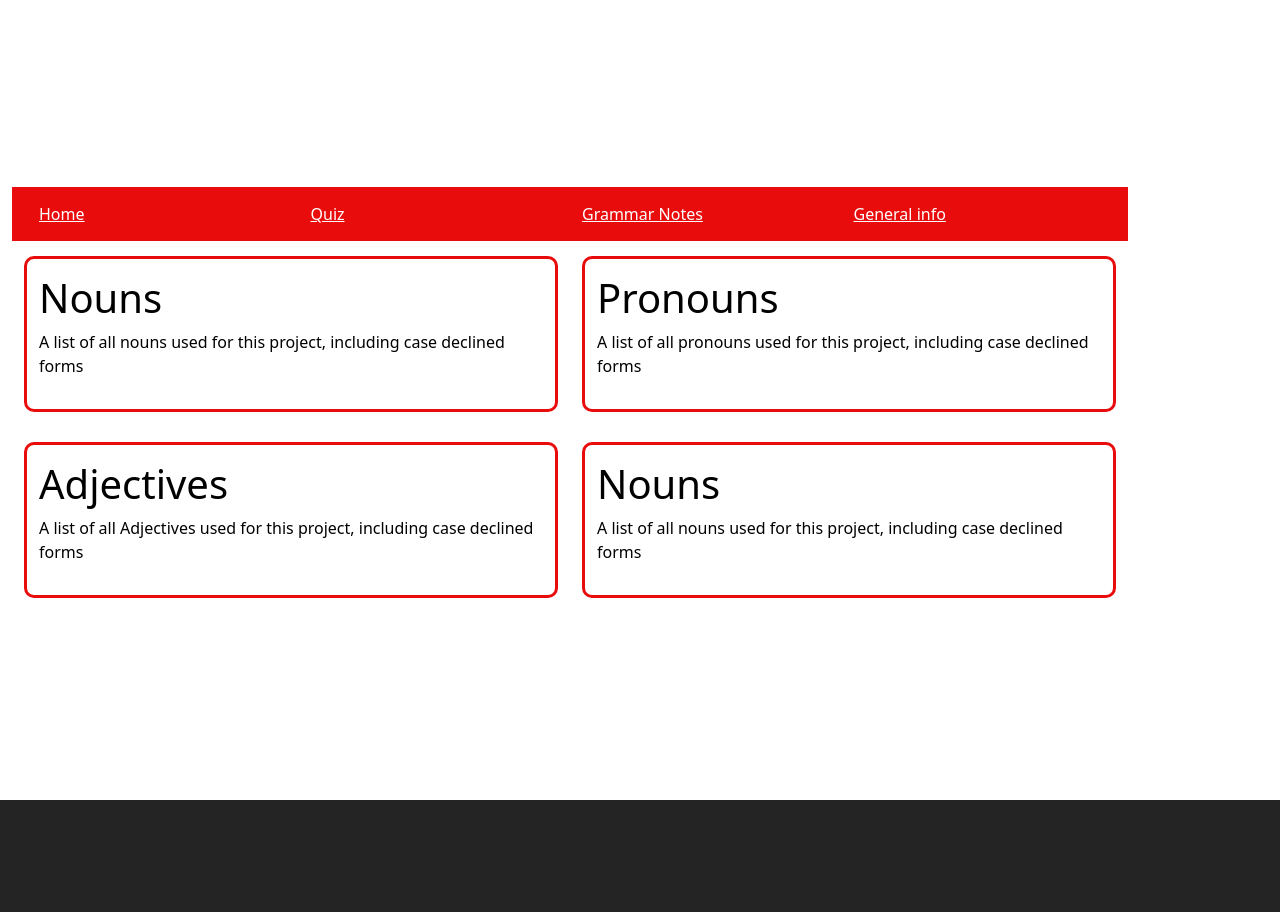
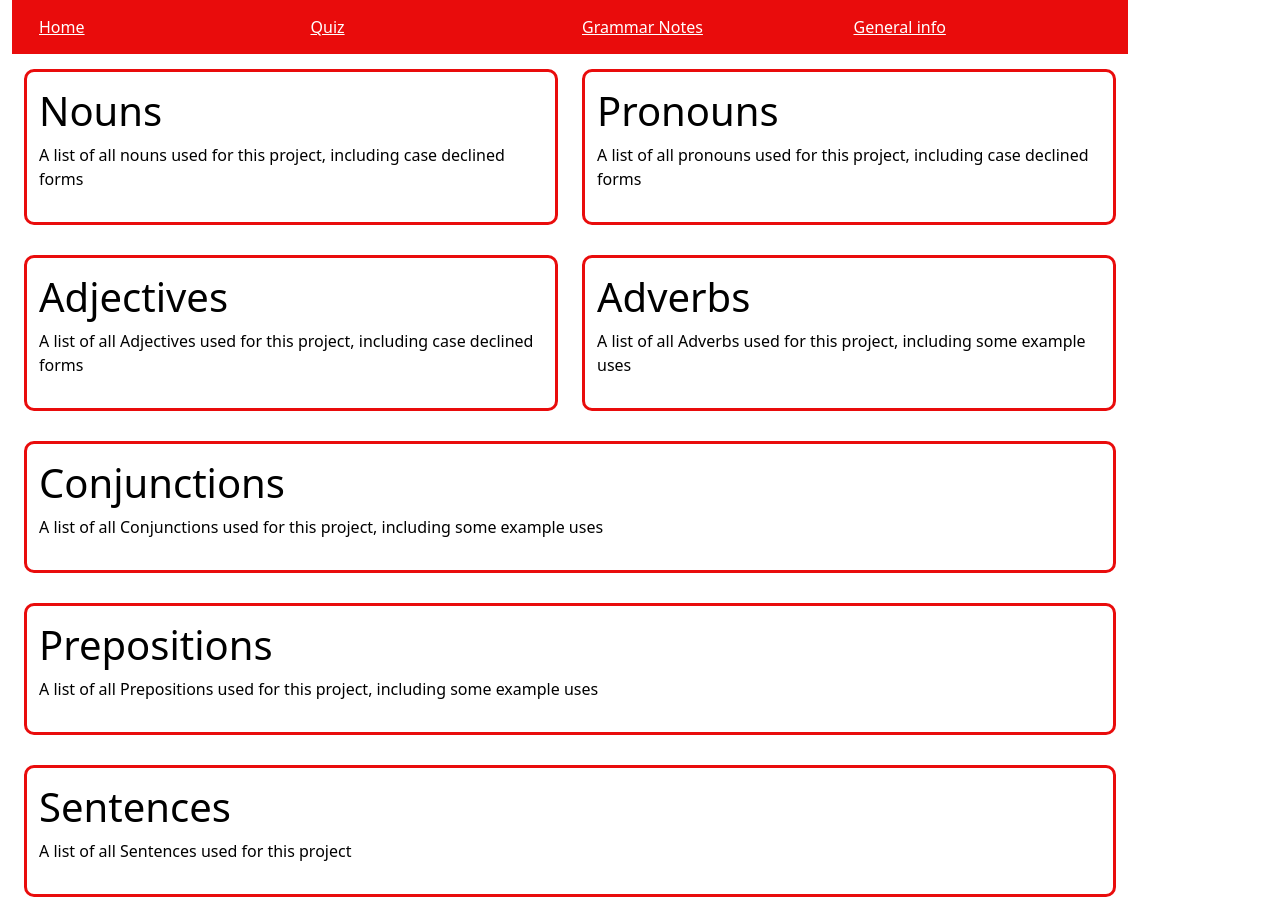
Before and after one commit to ShaunRainey/PracticePoPolsku, a React (Vite) app in the folder PracticePoPolsku/: page / in a window 1280 px wide. Before the commit the page ends 800 px from the top, so only its background shows below. Built offline with nearby package versions, Linux system fonts and the light colour scheme.

Commit message:
Create some boxes

```diff
--- a/PracticePoPolsku/src/App.jsx
+++ b/PracticePoPolsku/src/App.jsx
@@ -11,6 +11,10 @@ import PronounList from './components/PronounList';
 import IndividualPronoun from './components/IndividualPronoun';
 import AdjectiveList from './components/AdjectiveList';
 import IndividualAdjective from './components/IndividualAdjective';
+import AdverbList from './components/AdverbList';
+import ConjunctionList from './components/ConjunctionList';
+import PrepositionList from './components/PrepositionList';
+import SentenceList from './components/SentenceList';
 
 function App() {
 
@@ -28,7 +32,18 @@ function App() {
         <Route path='/Pronouns' element={<PronounList />}></Route>
         <Route path='/Pronouns/:pronoun_id' element={<IndividualPronoun />}></Route>
         <Route path='/Adjectives' element={<AdjectiveList />}></Route>
-        <Route path='/Adjectives/:adjective_id' element={<IndividualAdjective/>}></Route>
+        <Route path='/Adjectives/:adjective_id' element={<IndividualAdjective />}></Route>
+
+        <Route path='/Adverbs' element={<AdverbList/>}></Route>
+        {/* <Route path='/Adverbs/:adverb_id' element={}></Route> */}
+        <Route path='/Conjunctions' element={<ConjunctionList/>}></Route>
+        {/* <Route path='/Conjunctions/:conjunction_id' element={}></Route> */}
+        <Route path='/Prepositions' element={<PrepositionList/>}></Route>
+        {/* <Route path='/Prepositions/:preposition_id' element={}></Route> */}
+        <Route path='/Sentences' element={<SentenceList/>}></Route>
+        {/* <Route path='/Sentences/:sentence_id' element={}></Route> */}
+
+
         <Route path='/Quiz' element={<HomePage />}></Route>
         <Route path='/Grammar-Notes' element={<HomePage />}></Route>
         <Route path='/About' element={<HomePage />}></Route>
--- /dev/null
+++ b/PracticePoPolsku/src/components/AdverbBox.jsx
@@ -0,0 +1,24 @@
+import { Container, Row, Col } from "react-bootstrap";
+import { useNavigate } from 'react-router-dom'
+
+function AdverbBox() {
+
+    const navigate = useNavigate();
+
+    const handleClick = () => {
+        navigate('/Adverbs')
+    }
+
+    return (
+        <Container className="nounBox" onClick={handleClick}>
+            <Row>
+                <Col>
+                    <h1>Adverbs</h1>
+                    <p> A list of all Adverbs used for this project, including some example uses </p>
+                </Col>
+            </Row>
+        </Container>
+    )
+ }
+
+export default AdverbBox;
--- /dev/null
+++ b/PracticePoPolsku/src/components/AdverbList.jsx
@@ -0,0 +1,23 @@
+import { Card, Row, Col, Container } from 'react-bootstrap';
+import adverbFunctions from '../utilities/adverbs';
+import { useEffect, useState } from 'react';
+import { Link } from 'react-router';
+import Table from 'react-bootstrap/Table';
+
+function AdverbList() {
+    return (
+        <Table striped bordered hover>
+            <thead>
+                <tr>
+                    <th>Base Adverb</th>
+                    <th>Meaning</th>
+                </tr>
+            </thead>
+            <tbody>
+
+            </tbody>
+        </Table>
+    )
+}
+
+export default AdverbList;
--- /dev/null
+++ b/PracticePoPolsku/src/components/ConjunctionBox.jsx
@@ -0,0 +1,24 @@
+import { Container, Row, Col } from "react-bootstrap";
+import { useNavigate } from 'react-router-dom'
+
+function ConjunctionBox() {
+
+    const navigate = useNavigate();
+
+    const handleClick = () => {
+        navigate('/Conjunctions')
+    }
+
+    return (
+        <Container className="nounBox" onClick={handleClick}>
+            <Row>
+                <Col>
+                    <h1>Conjunctions</h1>
+                    <p> A list of all Conjunctions used for this project, including some example uses </p>
+                </Col>
+            </Row>
+        </Container>
+    )
+ }
+
+export default ConjunctionBox;
--- /dev/null
+++ b/PracticePoPolsku/src/components/ConjunctionList.jsx
@@ -0,0 +1,23 @@
+import { Card, Row, Col, Container } from 'react-bootstrap';
+import ConjunctionFunctions from '../utilities/Conjunctions';
+import { useEffect, useState } from 'react';
+import { Link } from 'react-router';
+import Table from 'react-bootstrap/Table';
+
+function ConjunctionList() {
+    return (
+        <Table striped bordered hover>
+            <thead>
+                <tr>
+                    <th>Base Conjunction</th>
+                    <th>Meaning</th>
+                </tr>
+            </thead>
+            <tbody>
+
+            </tbody>
+        </Table>
+    )
+}
+
+export default ConjunctionList;
--- a/PracticePoPolsku/src/components/HomePage.jsx
+++ b/PracticePoPolsku/src/components/HomePage.jsx
@@ -1,7 +1,11 @@
 import { Container, Row, Col } from "react-bootstrap";
 import NounBox from "./NounBox";
 import PronounBox from "./PronounBox";
-import AdjectiveBox from "./AdjectiveBox"
+import AdjectiveBox from "./AdjectiveBox";
+import AdverbBox from "./AdverbBox";
+import ConjunctionBox from "./ConjunctionBox";
+import PrepositionBox from "./PrepositionBox";
+import SentenceBox from "./SentenceBox";
 
 function HomePage() {
     return (
@@ -19,7 +23,22 @@ function HomePage() {
                     < AdjectiveBox/>
                 </Col>
                 <Col>
-                    < NounBox/>
+                    < AdverbBox/>
+                </Col>
+            </Row>
+            <Row>
+                <Col>
+                    <ConjunctionBox />
+                </Col>
+            </Row>
+            <Row>
+                <Col>
+                    <PrepositionBox />
+                </Col>
+            </Row>
+            <Row>
+                <Col>
+                    <SentenceBox />
                 </Col>
             </Row>
         </Container>
--- /dev/null
+++ b/PracticePoPolsku/src/components/PrepositionBox.jsx
@@ -0,0 +1,24 @@
+import { Container, Row, Col } from "react-bootstrap";
+import { useNavigate } from 'react-router-dom'
+
+function PrepositionBox() {
+
+    const navigate = useNavigate();
+
+    const handleClick = () => {
+        navigate('/Prepositions')
+    }
+
+    return (
+        <Container className="nounBox" onClick={handleClick}>
+            <Row>
+                <Col>
+                    <h1>Prepositions</h1>
+                    <p> A list of all Prepositions used for this project, including some example uses </p>
+                </Col>
+            </Row>
+        </Container>
+    )
+ }
+
+export default PrepositionBox;
--- /dev/null
+++ b/PracticePoPolsku/src/components/PrepositionList.jsx
@@ -0,0 +1,23 @@
+import { Card, Row, Col, Container } from 'react-bootstrap';
+import PrepositionFunctions from '../utilities/Prepositions';
+import { useEffect, useState } from 'react';
+import { Link } from 'react-router';
+import Table from 'react-bootstrap/Table';
+
+function PrepositionList() {
+    return (
+        <Table striped bordered hover>
+            <thead>
+                <tr>
+                    <th>Base Preposition</th>
+                    <th>Meaning</th>
+                </tr>
+            </thead>
+            <tbody>
+
+            </tbody>
+        </Table>
+    )
+}
+
+export default PrepositionList;
--- a/PracticePoPolsku/src/components/PronounList.jsx
+++ b/PracticePoPolsku/src/components/PronounList.jsx
@@ -20,7 +20,7 @@ function PronounList() {
         <Table striped bordered hover>
             <thead>
                 <tr>
-                    <th>Base Noun</th>
+                    <th>Base Pronoun</th>
                     <th>Meaning</th>
                 </tr>
             </thead>
--- /dev/null
+++ b/PracticePoPolsku/src/components/SentenceBox.jsx
@@ -0,0 +1,24 @@
+import { Container, Row, Col } from "react-bootstrap";
+import { useNavigate } from 'react-router-dom'
+
+function SentenceBox() {
+
+    const navigate = useNavigate();
+
+    const handleClick = () => {
+        navigate('/Sentences')
+    }
+
+    return (
+        <Container className="nounBox" onClick={handleClick}>
+            <Row>
+                <Col>
+                    <h1>Sentences</h1>
+                    <p>A list of all Sentences used for this project</p>
+                </Col>
+            </Row>
+        </Container>
+    )
+}
+
+export default SentenceBox;
--- /dev/null
+++ b/PracticePoPolsku/src/components/SentenceList.jsx
@@ -0,0 +1,23 @@
+import { Card, Row, Col, Container } from 'react-bootstrap';
+import SentenceFunctions from '../utilities/Sentences';
+import { useEffect, useState } from 'react';
+import { Link } from 'react-router';
+import Table from 'react-bootstrap/Table';
+
+function SentenceList() {
+    return (
+        <Table striped bordered hover>
+            <thead>
+                <tr>
+                    <th>Base Sentence</th>
+                    <th>Meaning</th>
+                </tr>
+            </thead>
+            <tbody>
+
+            </tbody>
+        </Table>
+    )
+}
+
+export default SentenceList;
```
